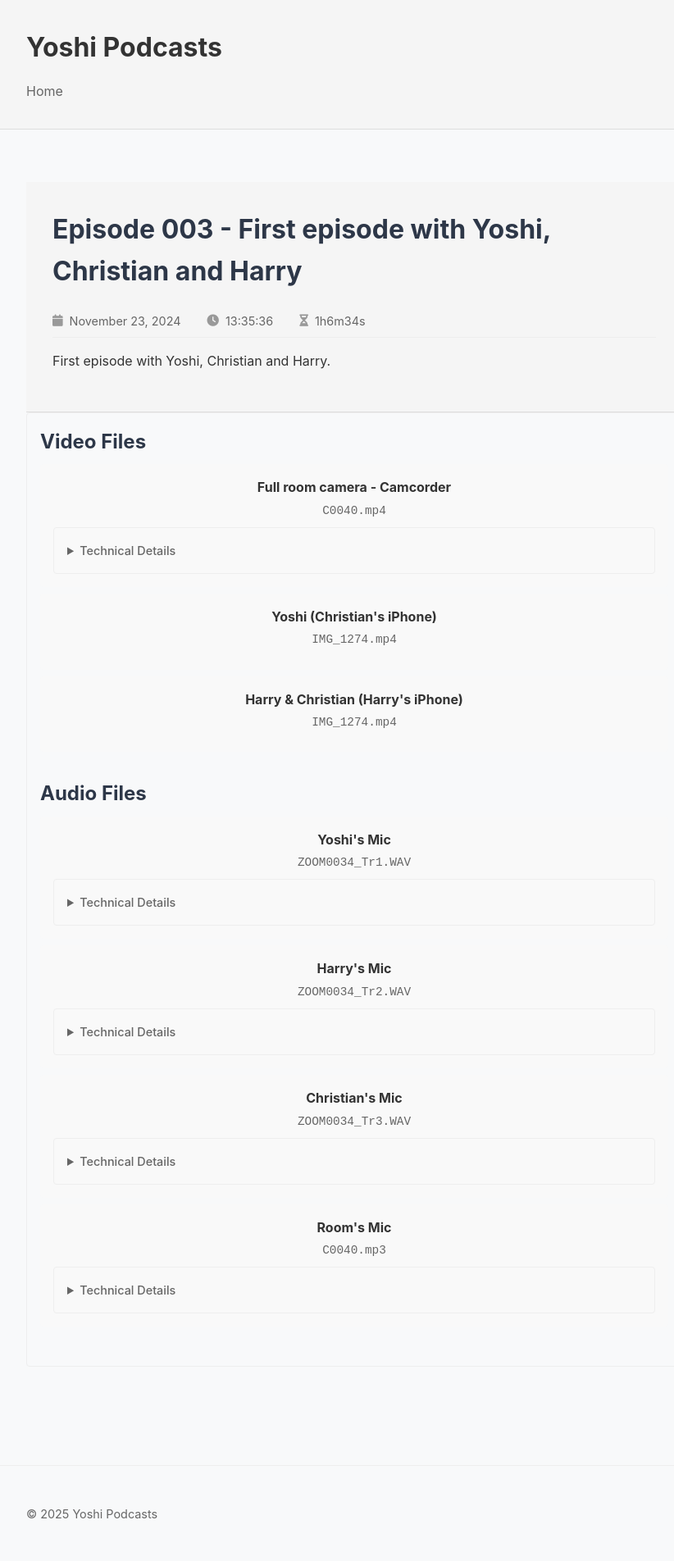
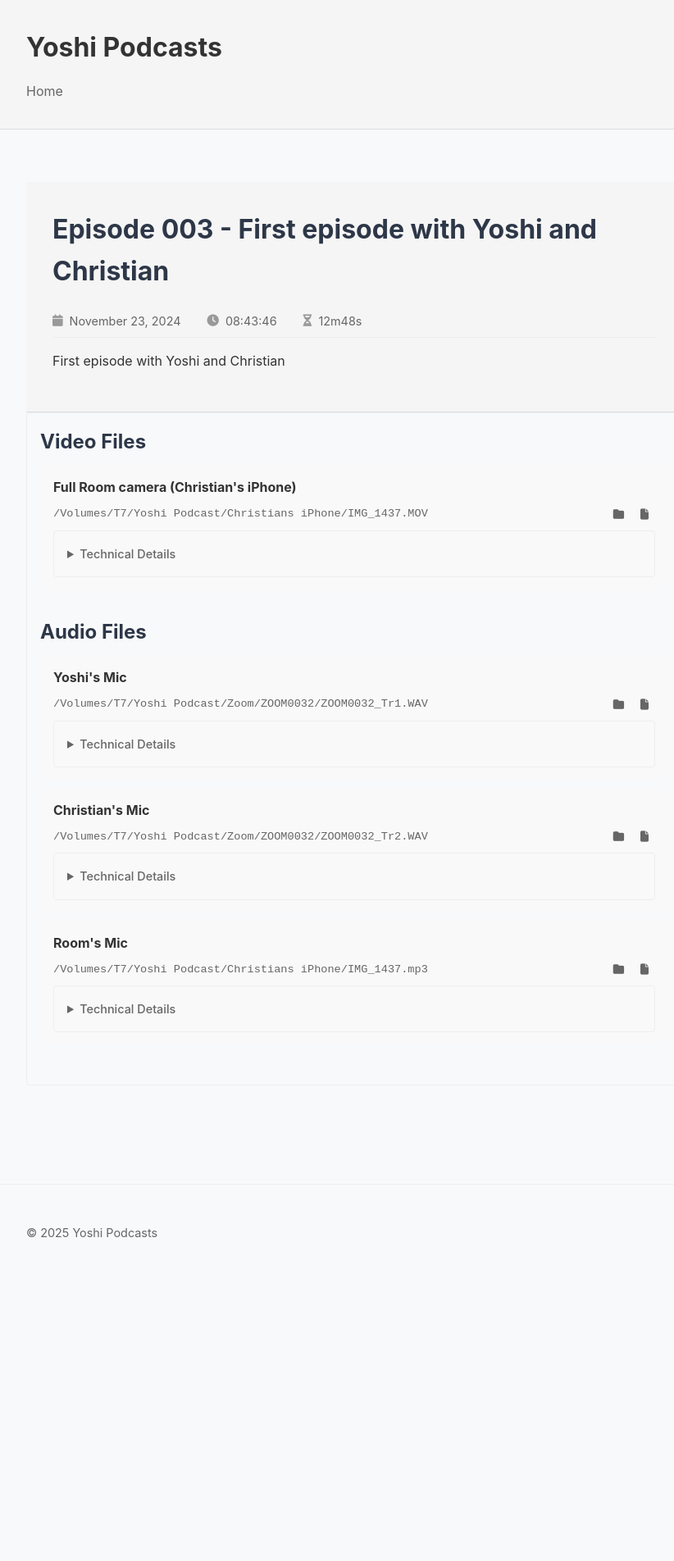
Before and after one commit to harryf/yoshi-podcasts, a Jekyll site: the page built from _episodes/episode-003.md, in a window 1280 px wide. Shown: the whole page at 82% size, without its empty margins (208-1030 px from the left). Built offline with Jekyll 4.4.1, drawn with Linux system fonts in a browser that asks for light colours; after the commit the page ends 1561 px from its top, so only the background shows below that.

Commit message:
Ongoing updates

```diff
--- a/_episodes/episode-003.md
+++ b/_episodes/episode-003.md
@@ -1,52 +1,46 @@
 ---
 layout: episode
-title: Episode 003 - First episode with Yoshi, Christian and Harry
-short_title: First episode with Yoshi, Christian and Harry
+title: Episode 003 - First episode with Yoshi and Christian
+short_title: First episode with Yoshi and Christian
 date: '2024-11-23'
 time: '13:35'
 duration: 1h6m34s
 permalink: "/episodes/episode-003/"
-description: First episode with Yoshi, Christian and Harry
+description: First episode with Yoshi and Christian
 video_files:
-- file_name: C0040.mp4
-  description: Full room camera - Camcorder
-  file_path: "/Volumes/T7/Yoshi Podcast/Camcorder/C0040.mp4"
+- file_name: IMG_1437.MOV
+  description: Full Room camera (Christian's iPhone)
+  file_path: "/Volumes/T7/Yoshi Podcast/Christians iPhone/IMG_1437.MOV"
   metadata:
-    file_size: 26.78GB
-    created_at: '2024-11-23 15:35:36'
-    modified_at: '2024-11-23 16:42:11'
+    file_size: 807.81MB
+    created_at: '2024-11-24 14:02:21'
+    modified_at: '2024-11-23 09:43:46'
     format: mov,mp4,m4a,3gp,3g2,mj2
-    duration: 1h6m34s
-    bit_rate: 57593 kb/s
+    duration: 12m48s
+    bit_rate: 8818 kb/s
     recording_date: '2024-11-23'
-    recording_time: '13:35:36'
+    recording_time: '08:43:46'
     video:
-      codec: h264
-      width: 3840
-      height: 2160
-      frame_rate: 25
-      bit_depth: '8'
+      codec: hevc
+      width: 1920
+      height: 1080
+      frame_rate: 30
+      bit_depth:
     audio:
-      codec: pcm_s16be
+      codec: aac
       channels: 2
-      sample_rate: '48000'
-      bit_depth: 16
-- file_name: IMG_1274.mp4
-  description: Yoshi (Christian's iPhone)
-  file_path: "/Volumes/T7/Yoshi Podcast/Christians iPhone/IMG_1439.mp4"
-- file_name: IMG_1274.mp4
-  description: Harry & Christian (Harry's iPhone)
-  file_path: "/Volumes/T7/Yoshi Podcast/Harrys iPhone/IMG_1274.mp4"
+      sample_rate: '44100'
+      bit_depth: 0
 audio_files:
-- file_name: ZOOM0034_Tr1.WAV
+- file_name: ZOOM0032_Tr1.WAV
   mic_owner: Yoshi
-  file_path: "/Volumes/T7/Yoshi Podcast/Zoom/ZOOM0034/ZOOM0034_Tr1.WAV"
+  file_path: "/Volumes/T7/Yoshi Podcast/Zoom/ZOOM0032/ZOOM0032_Tr1.WAV"
   metadata:
-    file_size: 317.97MB
-    created_at: '2024-11-23 16:26:28'
-    modified_at: '2024-11-23 17:29:28'
+    file_size: 62.52MB
+    created_at: '2024-11-23 11:31:40'
+    modified_at: '2024-11-23 11:44:02'
     format: wav
-    duration: 1h2m60s
+    duration: 12m23s
     bit_rate: 706 kb/s
     recording_date:
     recording_time:
@@ -55,15 +49,15 @@ audio_files:
       channels: 1
       sample_rate: '44100'
       bit_depth: 16
-- file_name: ZOOM0034_Tr2.WAV
-  mic_owner: Harry
-  file_path: "/Volumes/T7/Yoshi Podcast/Zoom/ZOOM0034/ZOOM0034_Tr2.WAV"
+- file_name: ZOOM0032_Tr2.WAV
+  mic_owner: Christian
+  file_path: "/Volumes/T7/Yoshi Podcast/Zoom/ZOOM0032/ZOOM0032_Tr2.WAV"
   metadata:
-    file_size: 317.97MB
-    created_at: '2024-11-23 16:26:28'
-    modified_at: '2024-11-23 17:29:28'
+    file_size: 62.52MB
+    created_at: '2024-11-23 11:31:40'
+    modified_at: '2024-11-23 11:44:02'
     format: wav
-    duration: 1h2m60s
+    duration: 12m23s
     bit_rate: 706 kb/s
     recording_date:
     recording_time:
@@ -72,40 +66,23 @@ audio_files:
       channels: 1
       sample_rate: '44100'
       bit_depth: 16
-- file_name: ZOOM0034_Tr3.WAV
-  mic_owner: Christian
-  file_path: "/Volumes/T7/Yoshi Podcast/Zoom/ZOOM0034/ZOOM0034_Tr3.WAV"
+- file_name: IMG_1437.mp3
+  mic_owner: Room
+  file_path: "/Volumes/T7/Yoshi Podcast/Christians iPhone/IMG_1437.mp3"
   metadata:
-    file_size: 317.97MB
-    created_at: '2024-11-23 16:26:28'
-    modified_at: '2024-11-23 17:29:28'
-    format: wav
-    duration: 1h2m60s
-    bit_rate: 706 kb/s
-    recording_date:
-    recording_time:
-    audio:
-      codec: pcm_s16le
-      channels: 1
-      sample_rate: '44100'
-      bit_depth: 16
-- file_name: C0040.mp3
-  mic_owner: Room
-  file_path: "/Volumes/T7/Yoshi Podcast/Camcorder/C0040.mp3"
-  metadata:
-    file_size: 94.66MB
-    created_at: '2025-02-03 13:49:11'
-    modified_at: '2025-02-03 13:49:47'
+    file_size: 13.49MB
+    created_at: '2025-02-03 16:56:35'
+    modified_at: '2025-02-03 16:56:40'
     format: mp3
-    duration: 1h6m34s
-    bit_rate: 199 kb/s
+    duration: 12m49s
+    bit_rate: 147 kb/s
     recording_date:
     recording_time:
     audio:
       codec: mp3
       channels: 2
-      sample_rate: '48000'
+      sample_rate: '44100'
       bit_depth: 0
 transcript_file: episode-003-transcript.md
 ---
-First episode with Yoshi, Christian and Harry.
+First episode with Yoshi and Christian
--- a/_layouts/episode.html
+++ b/_layouts/episode.html
@@ -7,7 +7,7 @@ layout: default
     <h1>{{ page.title }}</h1>
 
     <!-- Key Episode Metadata -->
-    {% assign video = page.video_files | where_exp: "item", "item.description contains 'Camcorder'" | first %}
+    {% assign video = page.video_files | first %}
     {% if video.metadata %}
     <div class="episode-metadata">
       <div class="key-metadata">
@@ -42,7 +42,17 @@ layout: default
       <div class="media-file">
         <div class="file-info">
           <strong>{{ video.description }}</strong>
-          <span class="filename">{{ video.file_name }}</span>
+          <div class="file-path-container">
+            <span class="filename" title="{{ video.file_path }}">{{ video.file_path }}</span>
+            <div class="copy-buttons">
+              <button class="copy-btn" data-copy-type="folder" data-path="{{ video.file_path | split: '/' | pop | join: '/' }}" title="Copy folder path">
+                <i class="fas fa-folder"></i>
+              </button>
+              <button class="copy-btn" data-copy-type="file" data-path="{{ video.file_path }}" title="Copy file path">
+                <i class="fas fa-file"></i>
+              </button>
+            </div>
+          </div>
         </div>
         {% if video.metadata %}
         <details class="technical-details">
@@ -131,7 +141,17 @@ layout: default
       <div class="media-file">
         <div class="file-info">
           <strong>{{ audio.mic_owner }}'s Mic</strong>
-          <span class="filename">{{ audio.file_name }}</span>
+          <div class="file-path-container">
+            <span class="filename" title="{{ audio.file_path }}">{{ audio.file_path }}</span>
+            <div class="copy-buttons">
+              <button class="copy-btn" data-copy-type="folder" data-path="{{ audio.file_path | split: '/' | pop | join: '/' }}" title="Copy folder path">
+                <i class="fas fa-folder"></i>
+              </button>
+              <button class="copy-btn" data-copy-type="file" data-path="{{ audio.file_path }}" title="Copy file path">
+                <i class="fas fa-file"></i>
+              </button>
+            </div>
+          </div>
         </div>
         {% if audio.metadata %}
         <details class="technical-details">
@@ -201,6 +221,8 @@ layout: default
 
 </div>
 
+<div class="toast-container"></div>
+
 <style>
 .episode-metadata {
   margin: 1rem 0;
@@ -242,6 +264,33 @@ layout: default
   color: #666;
 }
 
+.file-path-container {
+  display: flex;
+  align-items: center;
+  gap: 0.5rem;
+}
+
+.copy-buttons {
+  display: flex;
+  gap: 0.25rem;
+}
+
+.copy-btn {
+  background: #f9f9f9;
+  border: none;
+  padding: 0.25rem 0.5rem;
+  border-radius: 4px;
+  cursor: pointer;
+}
+
+.copy-btn:hover {
+  background: #eee;
+}
+
+.copy-btn i {
+  color: #666;
+}
+
 .technical-details {
   margin-top: 0.5rem;
   border-top: 1px solid #eee;
@@ -276,4 +325,75 @@ layout: default
 .metadata-group p {
   margin: 0.25rem 0;
 }
+
+.toast-container {
+  position: fixed;
+  bottom: 20px;
+  right: 20px;
+  z-index: 1000;
+}
+
+.toast {
+  background: rgba(0, 0, 0, 0.8);
+  color: white;
+  padding: 12px 24px;
+  border-radius: 4px;
+  margin: 8px;
+  font-size: 14px;
+  display: flex;
+  align-items: center;
+  gap: 8px;
+  opacity: 0;
+  transform: translateY(100%);
+  transition: all 0.3s ease;
+}
+
+.toast.show {
+  opacity: 1;
+  transform: translateY(0);
+}
+
+.toast i {
+  color: #4CAF50;
+}
 </style>
+
+<script>
+document.addEventListener('DOMContentLoaded', function() {
+  const toastContainer = document.querySelector('.toast-container');
+
+  function showToast(message) {
+    const toast = document.createElement('div');
+    toast.className = 'toast';
+    toast.innerHTML = `
+      <i class="fas fa-check-circle"></i>
+      ${message}
+    `;
+    toastContainer.appendChild(toast);
+
+    // Trigger reflow to enable animation
+    toast.offsetHeight;
+    toast.classList.add('show');
+
+    setTimeout(() => {
+      toast.classList.remove('show');
+      setTimeout(() => {
+        toastContainer.removeChild(toast);
+      }, 300);
+    }, 2000);
+  }
+
+  document.querySelectorAll('.copy-btn').forEach(button => {
+    button.addEventListener('click', function() {
+      const path = this.dataset.path;
+      const type = this.dataset.copyType;
+      navigator.clipboard.writeText(path).then(() => {
+        const message = type === 'folder'
+          ? `Folder path copied to clipboard: ${path}`
+          : `File path copied to clipboard: ${path}`;
+        showToast(message);
+      });
+    });
+  });
+});
+</script>
--- a/assets/css/style.css
+++ b/assets/css/style.css
@@ -245,20 +245,47 @@ nav a {
 }
 
 .file-info {
-  display: flex;
-  justify-content: space-between;
-  align-items: center;
+  text-align: left;
   margin-bottom: 0.5rem;
 }
 
-.file-info strong {
-  color: #333;
+.file-path-container {
+  display: flex;
+  align-items: center;
+  justify-content: space-between;
+  gap: 1rem;
+  margin-top: 0.25rem;
 }
 
-.file-info .filename {
+.filename {
+  font-family: 'Courier New', Courier, monospace;
+  font-size: 0.9rem;
   color: #666;
-  font-size: 0.9rem;
-  font-family: monospace;
+  overflow-x: auto;
+  white-space: nowrap;
+}
+
+.copy-buttons {
+  display: flex;
+  gap: 0.25rem;
+  flex-shrink: 0;
+}
+
+.copy-btn {
+  background: #f5f5f5;
+  border: 1px solid #ddd;
+  padding: 0.25rem 0.5rem;
+  border-radius: 4px;
+  cursor: pointer;
+  transition: background-color 0.2s;
+}
+
+.copy-btn:hover {
+  background: #e5e5e5;
+}
+
+.copy-btn i {
+  color: #666;
 }
 
 /* Footer */
--- a/index.html
+++ b/index.html
@@ -8,7 +8,7 @@ title: Yoshi Podcast Episodes
 
   {% assign episodes = site.episodes | sort: "title" %}
   {% for episode in episodes %}
-    {% assign video = episode.video_files | where_exp: "item", "item.description contains 'Camcorder'" | first %}
+    {% assign video = episode.video_files | first %}
     <div class="episode-card">
       <h2><a href="{{ episode.url }}">{{ episode.title }}</a></h2>
 
```
Also changed, not shown: _episodes/episode-004.md (added, +88 -0 lines), _episodes/episode-005.md (added, +151 -0 lines), scripts/update_media_metadata.rb (+44 -18 lines), 1 other file.
